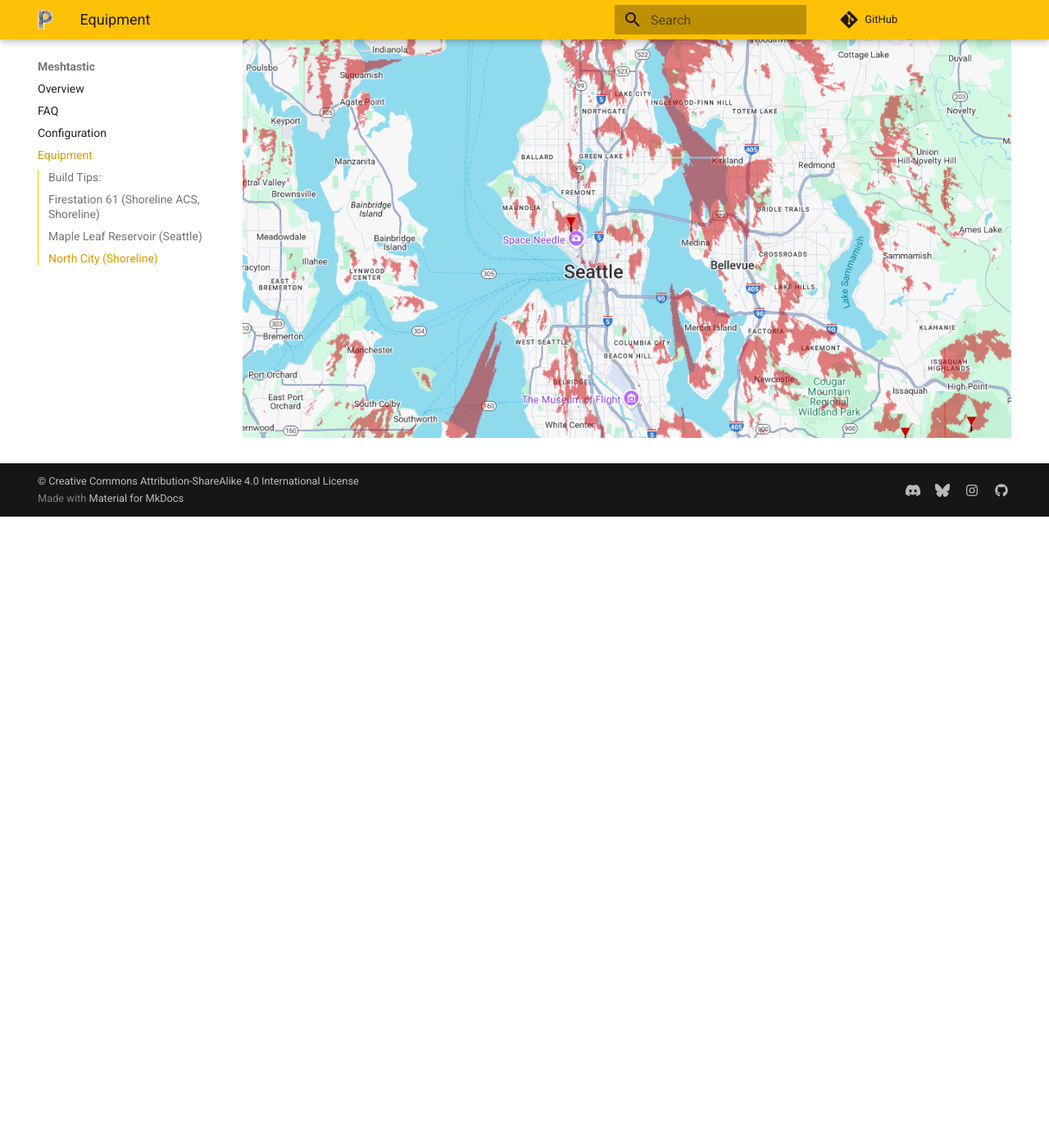
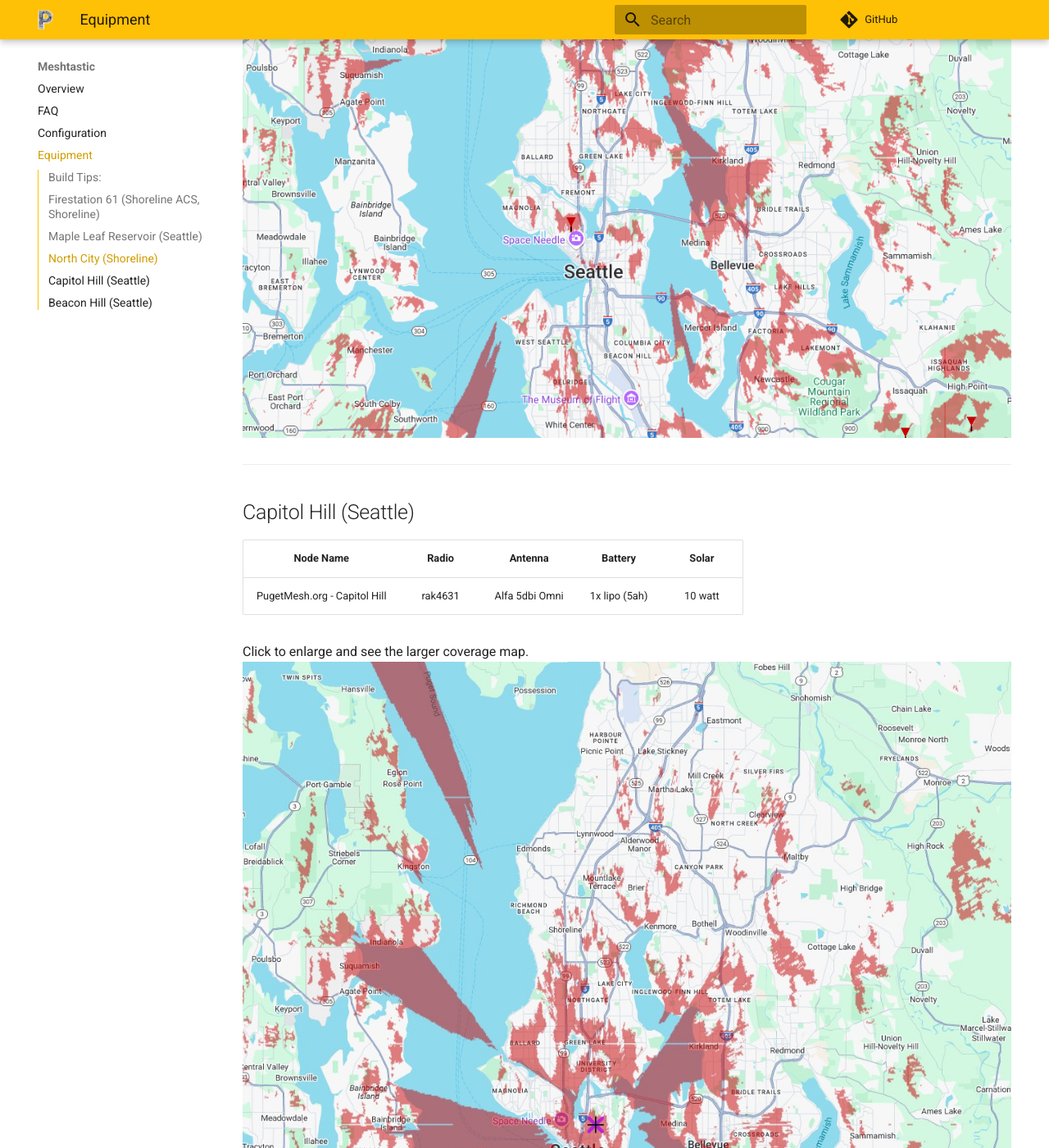
Before and after one commit to pugetmesh/pugetmesh.github.io, an MkDocs documentation site: the page built from docs/meshtastic/equipment.md, in a window 1280 px wide and 1400 px high, scrolled down 5556 px. Shown: the whole window at 82% size. Built offline with MkDocs 1.6.1 and Material for MkDocs 9.7.7, drawn with Linux system fonts in a browser that asks for light colours; comment, search, counter and statistics services are not loaded; before the commit the page ends 6186 px from its top, so only the background shows below that; some of the changed text lies outside the part shown.

Commit message:
Adding Capitol Hill and Beacon Hill nodes to equipment page.

```diff
--- a/docs/meshtastic/equipment.md
+++ b/docs/meshtastic/equipment.md
@@ -24,7 +24,7 @@
 ![Shoreline ACS Meshtastic Node](/media/ShorelineACS_MeshtasticNode.png)
 
 Click to enlarge and see the larger coverage map.
-[![Maple Leaf Node Coverage Map](/media/Firestation61_sml.png)](/media/Firestation61_big.png)
+[![Maple Leaf Node Coverage Map](/media/Firestation61_sml.png)](https://www.heywhatsthat.com/?view=X2SS81R7)
 
 ---
 ## Maple Leaf Reservoir (Seattle)
@@ -37,7 +37,7 @@
 [![Puget Mesh Maple Leaf Meshtastic Node](/media/MLA_Node.jpg)](/media/MLA_Node.jpg)
 
 Click to enlarge and see the larger coverage map.
-[![Maple Leaf Node Coverage Map](/media/MapleLeaf_sml.png)](/media/MapleLeaf_big.png)
+[![Maple Leaf Node Coverage Map](/media/MapleLeaf_sml.png)](https://www.heywhatsthat.com/?view=FGCQDXDC)
 
 
 ---
@@ -51,3 +51,27 @@
 
 Click to enlarge and see the larger coverage map.
 [![Maple Leaf Node Coverage Map](/media/NorthCity_sml.png)](/media/NorthCity_big.png)
+
+---
+## Capitol Hill (Seattle)
+
+Node Name | Radio | Antenna | Battery | Solar
+:---: | :---: | :---: | :---: | :---:
+PugetMesh.org - Capitol Hill | rak4631 | Alfa 5dbi Omni | 1x lipo (5ah) | 10 watt
+
+<Coming Soon>
+
+Click to enlarge and see the larger coverage map.
+[![Capitol Hill  Coverage Map](/media/CapitolHill_sml.jpg)](https://www.heywhatsthat.com/?view=T29861XC)
+
+---
+## Beacon Hill (Seattle)
+
+Node Name | Radio | Antenna | Battery | Solar
+:---: | :---: | :---: | :---: | :---:
+PugetMesh.org - Beacon Hill| rak4631 | Alfa 5dbi Omni | 1x 18650 (3ah) | 6 watt
+
+This location uses the same node build as Maple Leaf Reservoir.
+
+Click to enlarge and see the larger coverage map.
+[![Beacon Hill  Coverage Map](/media/BeaconHill_sml.jpg)](https://www.heywhatsthat.com/?view=CD5GQ9BW)
```
Also changed, not shown: docs/media/BeaconHill_sml.jpg (added), docs/media/CapitolHill_sml.jpg (added).
